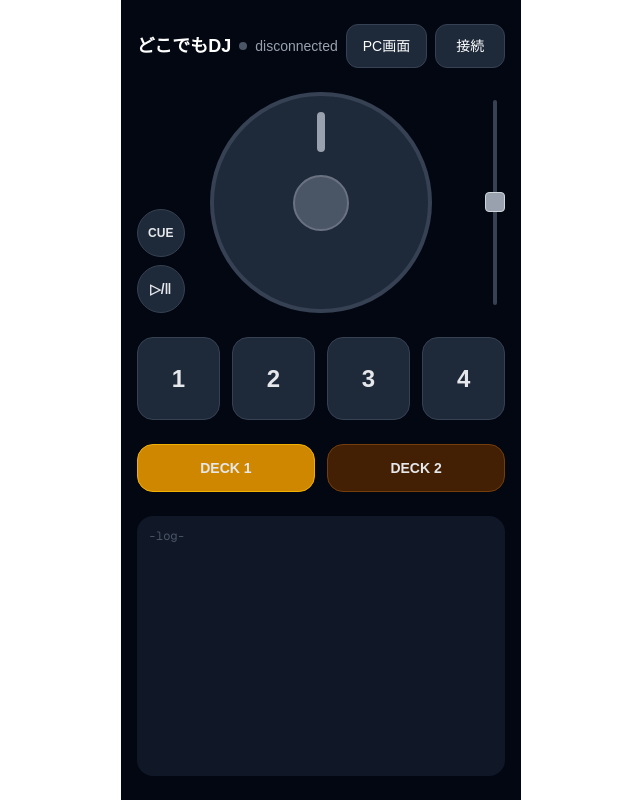
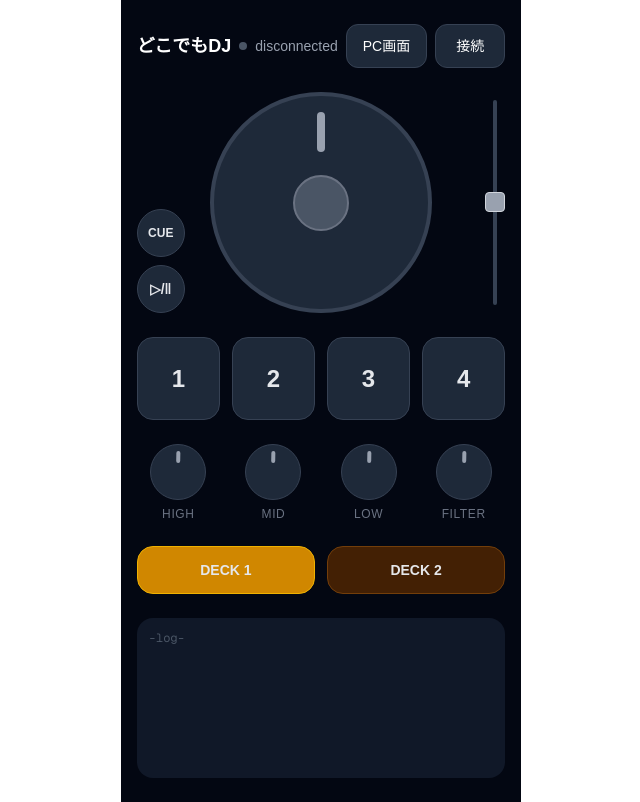
Before and after one commit to andooo26/dokodemo-dj, a Next.js app: page / in a window 1280 px wide. Shown: the whole page, without its empty margins (319-959 px from the left). Built offline with nearby package versions, Linux system fonts and the light colour scheme.

Commit message:
ツマミ追加

```diff
--- a/src/app/page.tsx
+++ b/src/app/page.tsx
@@ -18,6 +18,12 @@ type Status = 'disconnected' | 'connecting' | 'connected'
 
 const TURNTABLE_STOP_NOTE = 46
 const PITCH_CC            = 9
+const EQ_KNOBS = [
+  { label: 'HIGH',   cc: 10 },
+  { label: 'MID',    cc: 11 },
+  { label: 'LOW',    cc: 12 },
+  { label: 'FILTER', cc: 13 },
+]
 
 const PADS = [
   { note: 36, label: '1' },
@@ -141,6 +147,44 @@ function Turntable({ channel, send }: {
         <div className={`w-14 h-14 rounded-full border-2 transition-colors
                          ${pressed ? 'bg-gray-300 border-gray-200' : 'bg-gray-600 border-gray-500'}`} />
       </div>
+    </div>
+  )
+}
+
+function Knob({ label, cc, channel, send }: {
+  label: string; cc: number; channel: number; send: (msg: MidiMsg) => void
+}) {
+  const [value, setValue] = useState(64)
+  const dragRef = useRef<{ y: number; startValue: number } | null>(null)
+  const angle   = (value / 127) * 270 - 135
+
+  return (
+    <div className="flex flex-col items-center gap-1.5">
+      <div
+        className="w-14 h-14 rounded-full bg-gray-800 border border-gray-700 relative select-none touch-none cursor-pointer"
+        onPointerDown={(e) => {
+          e.currentTarget.setPointerCapture(e.pointerId)
+          dragRef.current = { y: e.clientY, startValue: value }
+        }}
+        onPointerMove={(e) => {
+          if (!dragRef.current) return
+          const delta = dragRef.current.y - e.clientY
+          let v = Math.max(0, Math.min(127, Math.round(dragRef.current.startValue + delta * 0.5)))
+          if (Math.abs(v - 64) <= 4) v = 64
+          setValue(v)
+          send({ type: 'cc', channel, controller: cc, value: v })
+        }}
+        onPointerUp={() => { dragRef.current = null }}
+        onPointerCancel={() => { dragRef.current = null }}
+      >
+        <div
+          className="absolute inset-0 pointer-events-none"
+          style={{ transform: `rotate(${angle}deg)` }}
+        >
+          <div className="absolute top-1.5 left-1/2 -translate-x-1/2 w-1 h-3 bg-gray-400 rounded-full" />
+        </div>
+      </div>
+      <span className="text-xs text-gray-500 uppercase tracking-wider">{label}</span>
     </div>
   )
 }
@@ -361,6 +405,13 @@ export default function Controller() {
         ))}
       </div>
 
+      {/* EQ / Filter */}
+      <div className="grid grid-cols-4 gap-3">
+        {EQ_KNOBS.map(({ label, cc }) => (
+          <Knob key={label} label={label} cc={cc} channel={activeDeck} send={send} />
+        ))}
+      </div>
+
       {/* CUE */}
       <div className="grid grid-cols-2 gap-3">
           <CueButton
```
